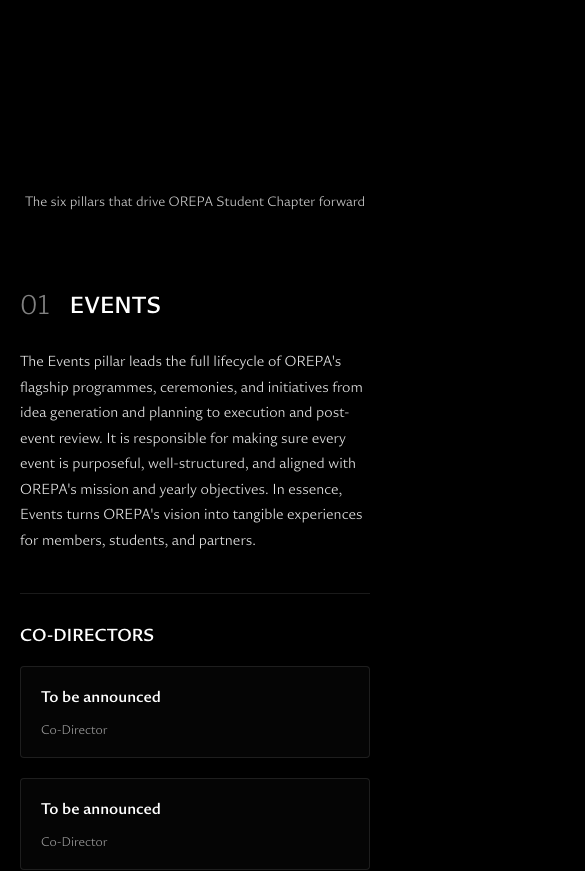
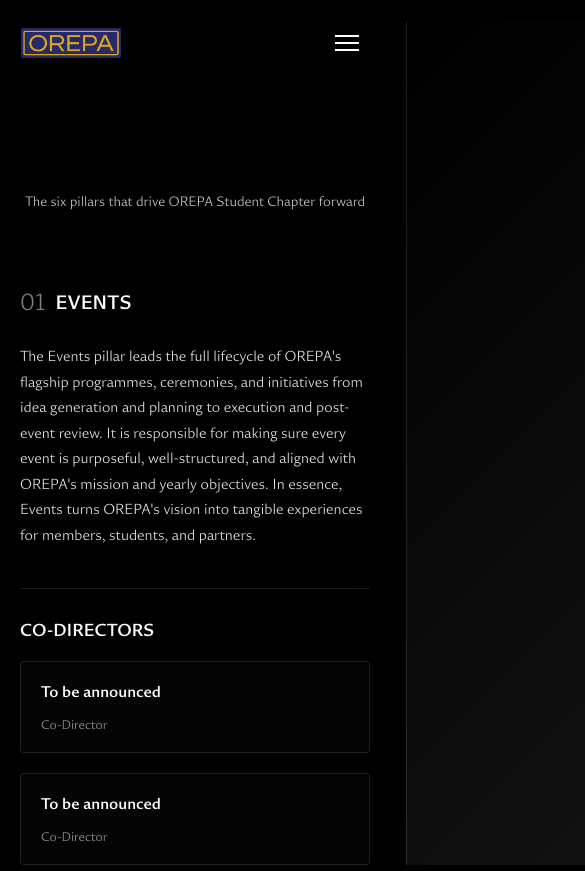
Before and after one commit to Chamindu-DM/OREPA, a Next.js app in the folder frontend/: page /pillars in a window 390 px wide. Shown: the top 871 px of the page, 585 px wide, since content can reach past the window. Built offline with nearby package versions, Linux system fonts and the light colour scheme.

Commit message:
feat: enhance "Pillars" page with scroll state handling and layout refinements
Add state to detect initial scroll, update layout structure for better flexibility, and improve responsiveness with CSS fixes like hidden overflow and better text wrapping.

```diff
--- a/frontend/src/app/globals.css
+++ b/frontend/src/app/globals.css
@@ -2696,6 +2696,7 @@
   min-height: 100vh;
   padding-top: 100px;
   background-color: var(--color-black);
+  overflow-x: hidden;
 }
 
 .pillars_hero {
@@ -2831,6 +2832,7 @@
 @media screen and (max-width: 768px) {
   .pillars_page {
     padding-top: 80px;
+    overflow-x: hidden;
   }
 
   .pillars_hero {
@@ -2848,11 +2850,13 @@
 
   .pillars_container {
     padding: 0 20px 100px;
+    overflow-x: hidden;
   }
 
   .pillar_section {
     margin-bottom: 80px;
     padding-bottom: 60px;
+    overflow-x: hidden;
   }
 
   .pillar_inner {
@@ -2860,15 +2864,21 @@
   }
 
   .pillar_header {
-    gap: 20px;
+    gap: 15px;
+    flex-wrap: wrap;
   }
 
   .pillar_number {
     font-size: 32px;
+    flex-shrink: 0;
   }
 
   .pillar_title {
-    font-size: 28px;
+    font-size: 24px;
+    word-wrap: break-word;
+    overflow-wrap: break-word;
+    flex: 1;
+    min-width: 0;
   }
 
   .pillar_description {
@@ -2914,11 +2924,15 @@
     font-size: 14px;
   }
 
+  .pillar_header {
+    gap: 10px;
+  }
+
   .pillar_title {
+    font-size: 20px;
+  }
+
+  .pillar_number {
     font-size: 24px;
   }
-
-  .pillar_number {
-    font-size: 28px;
-  }
-}
+}
--- a/frontend/src/app/pillars/page.tsx
+++ b/frontend/src/app/pillars/page.tsx
@@ -1,6 +1,6 @@
 'use client';
 
-import { useEffect, useRef } from 'react';
+import { useEffect, useRef, useState } from 'react';
 import Header from '@/components/Header';
 import Navigation from '@/components/Navigation';
 import Footer from '@/components/Footer';
@@ -70,6 +70,12 @@
 export default function PillarsPage() {
     useLenis();
     const pageRef = useRef<HTMLDivElement>(null);
+    const [hasScrolled, setHasScrolled] = useState(false);
+
+    // Show header immediately on mount for pillars page
+    useEffect(() => {
+        setHasScrolled(true);
+    }, []);
 
     useEffect(() => {
         const page = pageRef.current;
@@ -113,11 +119,10 @@
     }, []);
 
     return (
-        <>
+        <div className={`wrapper animation_loaded ${hasScrolled ? 'has-scrolled' : ''}`} ref={pageRef}>
             <Header />
             <Navigation state="normal" />
-            <div className="wrapper animation_loaded" ref={pageRef}>
-                <div className="pillars_page">
+            <div className="pillars_page">
                     <div className="pillars_hero">
                         <h1 className="pillars_hero_title">
                             <span className="text_wrap js_text_wrap" aria-hidden="true">
@@ -174,8 +179,7 @@
                         ))}
                     </div>
                 </div>
-            </div>
             <Footer />
-        </>
+        </div>
     );
 }
```
